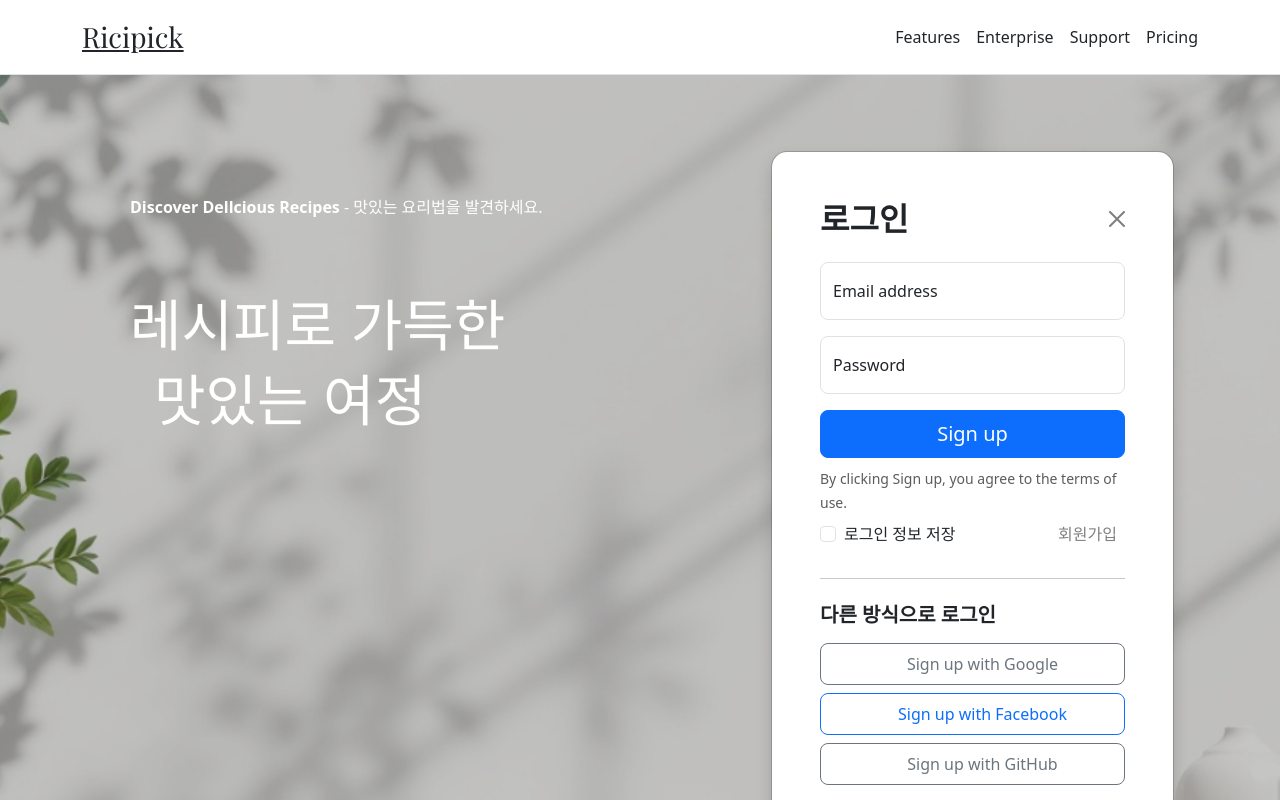
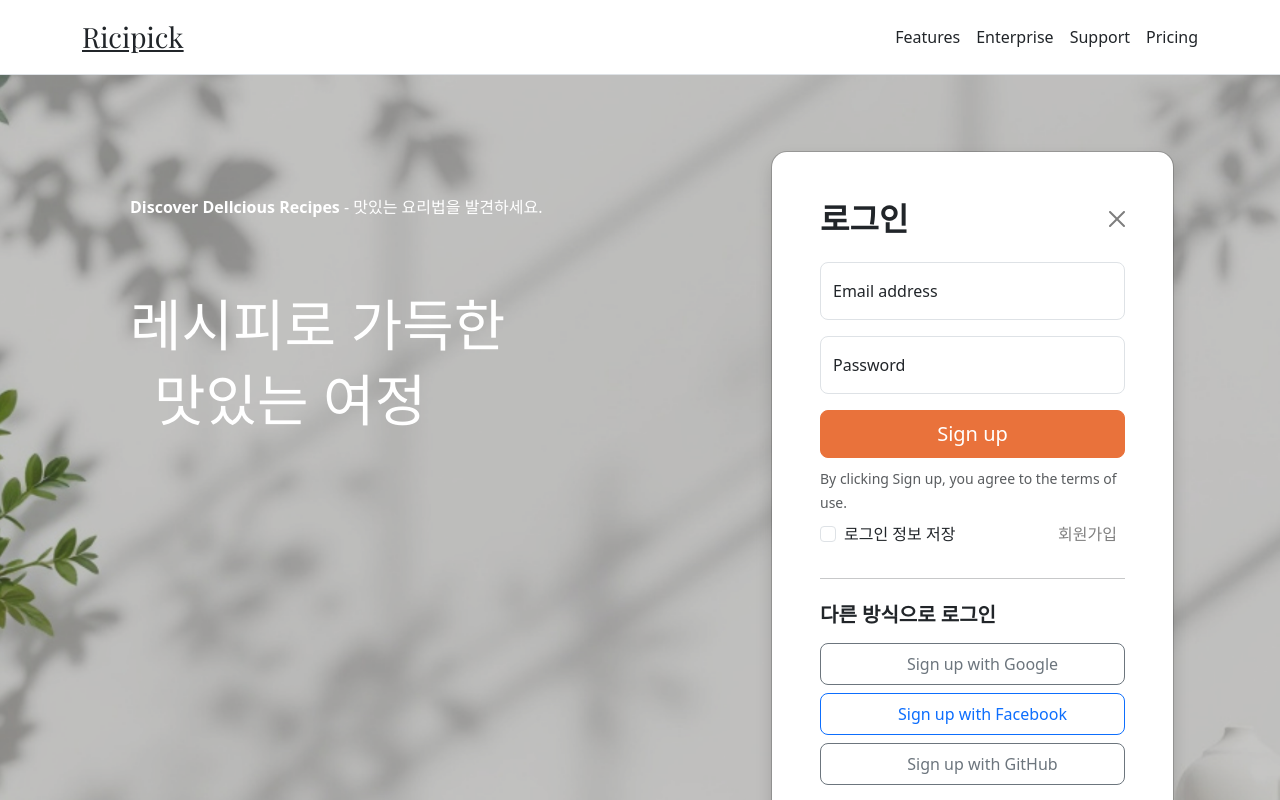
Before and after one commit to SKYcat-lang/recipick, a SvelteKit app: page / in a window 1280 px wide. Shown: the top 800 px of the page. Built offline with nearby package versions, Linux system fonts and the light colour scheme; a web font is replaced by a local one.

Commit message:
Update +page.svelte

```diff
--- a/src/routes/+page.svelte
+++ b/src/routes/+page.svelte
@@ -20,6 +20,23 @@
   .a-hover:hover {
     color: black; /* 부트스트랩의 large shadow 변수 사용 */
   }
+
+  .btn-primary-cust {
+  --bs-btn-color: #fff;
+  --bs-btn-bg: #e9723b;
+  --bs-btn-border-color: #e9723b;
+  --bs-btn-hover-color: #fff;
+  --bs-btn-hover-bg: #d66937;
+  --bs-btn-hover-border-color: #d66937;
+  --bs-btn-focus-shadow-rgb: 49, 132, 253;
+  --bs-btn-active-color: #fff;
+  --bs-btn-active-bg: #cc6332;
+  --bs-btn-active-border-color: #cc6332;
+  --bs-btn-active-shadow: inset 0 3px 5px rgba(0, 0, 0, 0.125);
+  --bs-btn-disabled-color: #fff;
+  --bs-btn-disabled-bg: #e9723b;
+  --bs-btn-disabled-border-color: #e9723b;
+}
 </style>
 <main>
     <div class="container">
@@ -51,7 +68,7 @@
                                 <input type="password" class="form-control rounded-3" id="floatingPassword" placeholder="Password">
                                 <label for="floatingPassword">Password</label>
                             </div>
-                            <button class="w-100 mb-2 btn btn-lg rounded-3 btn-primary" type="submit">Sign up</button>
+                            <button class="w-100 mb-2 btn btn-lg rounded-3 btn-primary-cust" type="submit">Sign up</button>
                             <small class="text-body-secondary">By clicking Sign up, you agree to the terms of use.</small>
                             <div class="py-2 mb-3 form-check d-flex">
                                 <input type="checkbox" class="form-check-input" id="floatingCheck">
```
